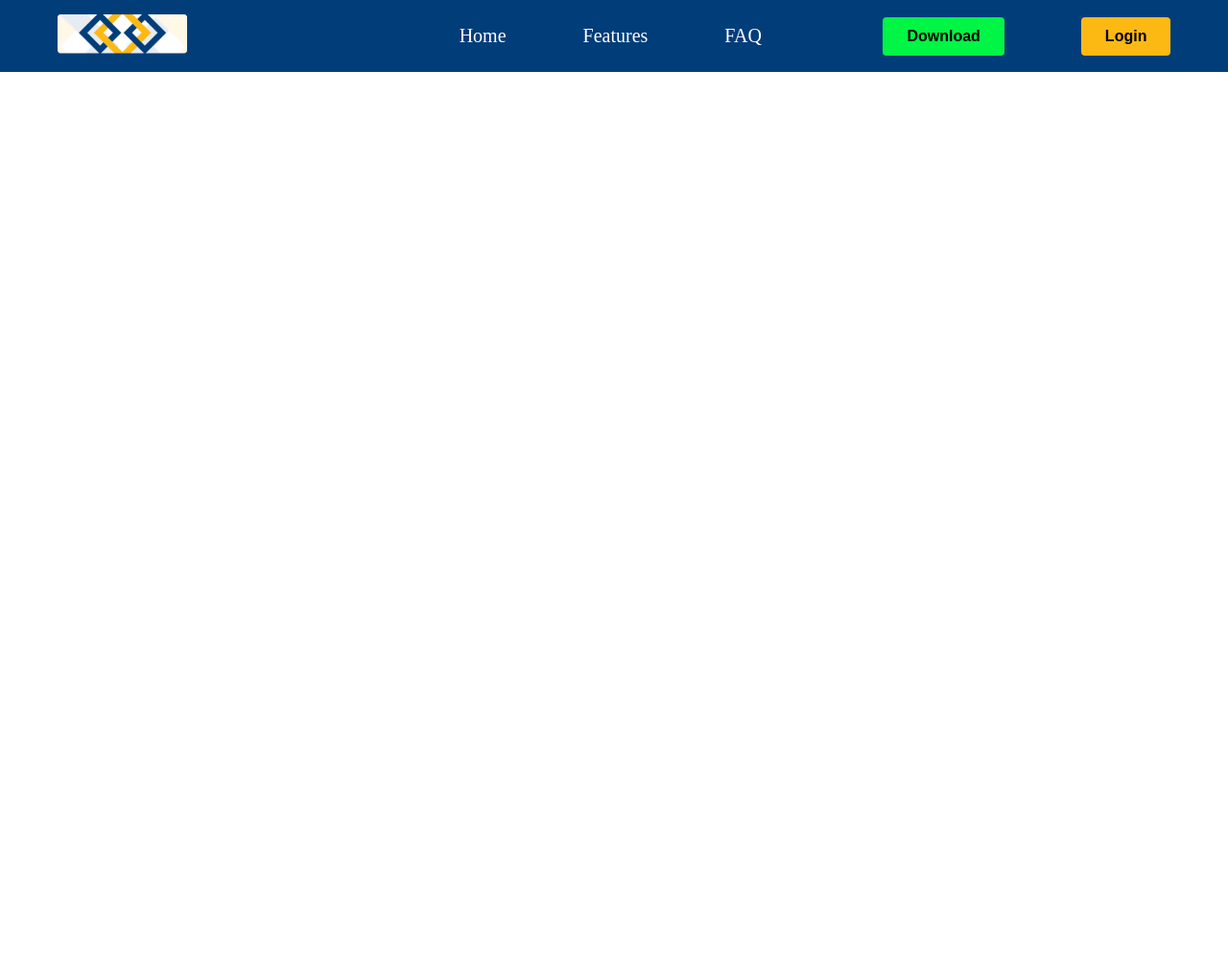
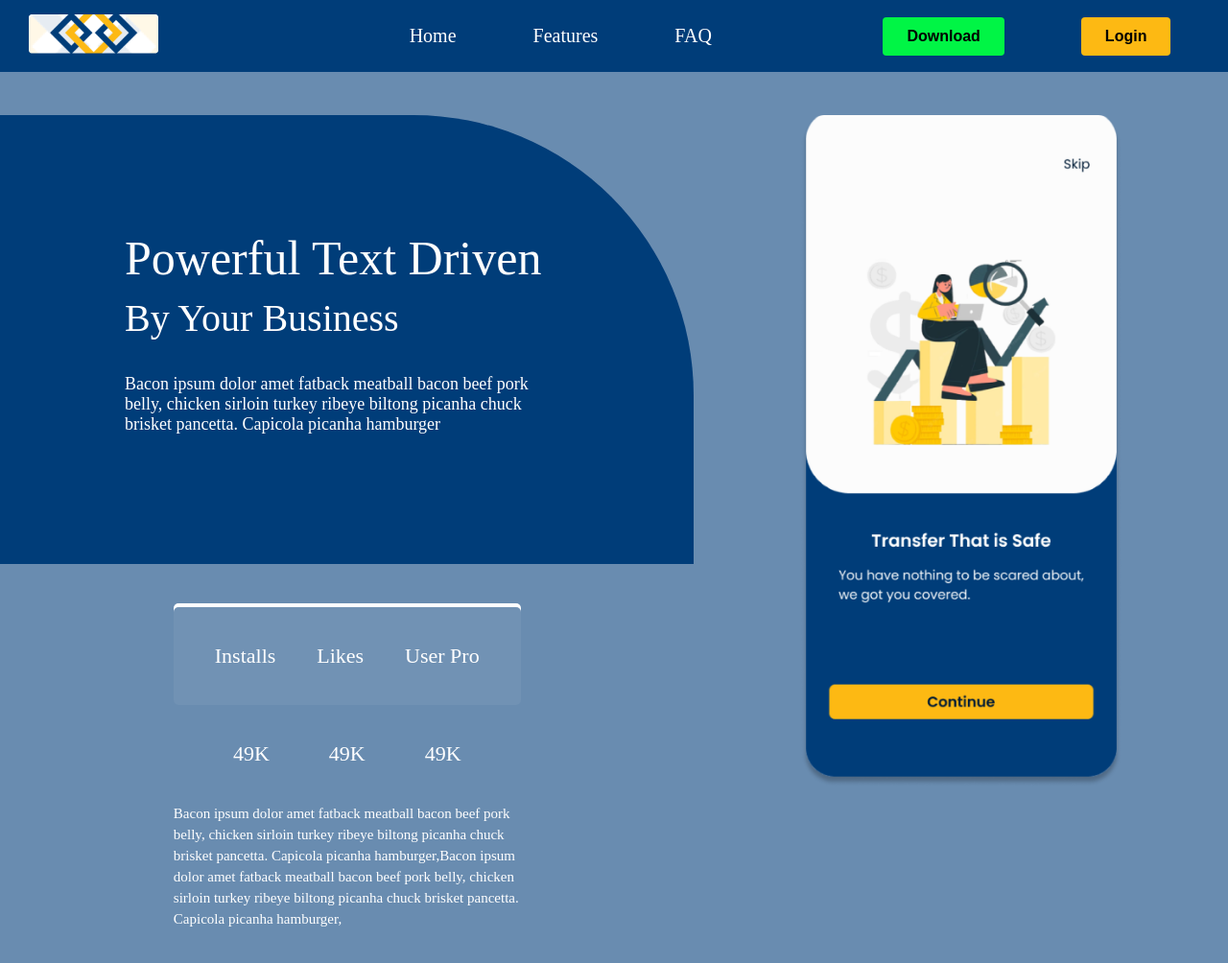
Before and after one commit to MarcusBYUI/web-demo, a plain HTML site: page index.html in a window 1280 px wide. Shown: the whole page at 96% size. Before the commit the page ends 800 px from the top, so only its background shows below. Drawn offline with Linux system fonts and the light colour scheme.

Commit message:
hero added

```diff
--- a/css/styles.css
+++ b/css/styles.css
@@ -1,5 +1,9 @@
 * {
   margin: 0;
+}
+
+body {
+  background: rgba(0, 61, 121, 0.59);
 }
 
 /* ================================= Header ================================ */
@@ -17,12 +21,19 @@
   position: absolute;
   gap: 15px;
   top: 0;
-  left: 0;
+  left: -100%;
   width: 100%;
   height: 100%;
   background-color: #003d79;
   padding-top: 35px;
   align-items: center;
+  opacity: 0;
+  transition: all 500ms ease-in-out;
+}
+
+.show {
+  left: 0;
+  opacity: 1;
 }
 
 .closeButton {
@@ -46,10 +57,11 @@
 }
 
 .menuItems {
+  margin-top: 20px;
   flex-direction: column;
   align-self: flex-start;
-  margin: 70px auto 0 38%;
-  align-items: flex-start;
+  align-items: center;
+  width: 100%;
 }
 
 .menuItems li {
@@ -101,12 +113,100 @@
 }
 
 .logoImage {
-  margin-left: 60px;
+  margin-left: 30px;
+}
+.hamContainer {
+  justify-self: flex-end;
+  align-self: center;
+  margin-right: 27px;
+}
+.hamContainer i {
+  color: white;
+  font-size: 20px;
+  cursor: pointer;
 }
 
-.hamContainer {
+/* ======================================HERO  ====================================== */
+
+.hero {
+  display: grid;
+  grid-template-columns: 1fr;
+  margin: 45px 0;
 }
 
+.heroText {
+  background: #003d79;
+  border-radius: 0px 292px 0px 0px;
+  padding: 150px 30px 70px 30px;
+  color: white;
+}
+
+.heroText h1 {
+  font-style: normal;
+  font-weight: 400;
+  font-size: 35px;
+  margin-bottom: 10px;
+}
+
+.heroText h2 {
+  font-style: normal;
+  font-weight: 400;
+  font-size: 25px;
+  margin-bottom: 35px;
+}
+
+.heroText p {
+  font-weight: 400;
+  font-size: 18px;
+  margin: 15px 0;
+}
+
+.statsContainer {
+  margin-top: 45px;
+}
+
+.stats > div:first-child {
+  background: rgba(255, 255, 255, 0.05);
+  box-shadow: 0px -4px 0px #ffffff;
+  border-radius: 5px;
+}
+
+.stats > div:first-child,
+.stats > div:last-child {
+  display: flex;
+  width: 80%;
+  margin: 0 auto;
+  justify-content: space-evenly;
+  padding: 30px 0;
+}
+
+.stats p {
+  font-weight: 400;
+  font-size: 20px;
+  line-height: 42px;
+  text-align: center;
+
+  color: #ffffff;
+}
+
+.statsContainer span {
+  display: block;
+  line-height: 22px;
+  font-size: 15px;
+  color: #ffffff;
+  width: 80%;
+  margin: 0 auto;
+}
+
+.heroImage {
+  margin-top: 25px;
+}
+
+.heroImage img {
+  display: block;
+  width: 60%;
+  margin: 0 auto;
+}
 /* ============================================   Desktop    ================================= */
 
 @media only screen and (min-width: 1100px) {
@@ -127,6 +227,7 @@
     height: auto;
     background-color: transparent;
     padding-top: 0;
+    opacity: 1;
   }
 
   .menuItems {
@@ -144,4 +245,39 @@
   .menuButtons {
     gap: 80px;
   }
+
+  /* =========================HERO=========================== */
+
+  .hero {
+    grid-template-columns: 1.3fr 1fr;
+  }
+
+  .heroText {
+    padding: 120px 130px;
+  }
+
+  .heroText h1 {
+    font-size: 50px;
+  }
+
+  .heroText h2 {
+    font-size: 40px;
+  }
+
+  .stats > div:first-child,
+  .stats > div:last-child {
+    width: 50%;
+  }
+
+  .stats p {
+    font-size: 22px;
+  }
+
+  .statsContainer span {
+    width: 50%;
+  }
+
+  .heroImage {
+    margin-top: 0;
+  }
 }
--- a/index.html
+++ b/index.html
@@ -20,10 +20,14 @@
           </a>
         </div>
         <div class="hamContainer">
-          <i class="fa-duotone fa-bars"></i>
+          <i onclick="openMenu()" class="fa-solid fa-bars"></i>
         </div>
         <div class="menuContainer">
-          <i class="fa fa-times closeButton" aria-hidden="true"></i>
+          <i
+            onclick="closeMenu()"
+            class="fa fa-times closeButton"
+            aria-hidden="true"
+          ></i>
           <a class="mobileMenuLogo" href="/">
             <img src="assets/logo.png" alt="logo" />
           </a>
@@ -40,7 +44,50 @@
         </div>
       </div>
     </header>
-    <main></main>
+
+    <main>
+      <!-- ==========================HERO ============================= -->
+
+      <section class="hero">
+        <div>
+          <div class="heroText">
+            <h1>Powerful Text Driven</h1>
+            <h2>By Your Business</h2>
+            <p>
+              Bacon ipsum dolor amet fatback meatball bacon beef pork belly,
+              chicken sirloin turkey ribeye biltong picanha chuck brisket
+              pancetta. Capicola picanha hamburger
+            </p>
+          </div>
+          <div class="statsContainer">
+            <div class="stats">
+              <div>
+                <p>Installs</p>
+                <p>Likes</p>
+                <p>User Pro</p>
+              </div>
+              <div>
+                <p>49K</p>
+                <p>49K</p>
+                <p>49K</p>
+              </div>
+            </div>
+
+            <span>
+              Bacon ipsum dolor amet fatback meatball bacon beef pork belly,
+              chicken sirloin turkey ribeye biltong picanha chuck brisket
+              pancetta. Capicola picanha hamburger,Bacon ipsum dolor amet
+              fatback meatball bacon beef pork belly, chicken sirloin turkey
+              ribeye biltong picanha chuck brisket pancetta. Capicola picanha
+              hamburger,
+            </span>
+          </div>
+        </div>
+        <div class="heroImage">
+          <img src="./assets/phone1.png" alt="app" />
+        </div>
+      </section>
+    </main>
     <footer></footer>
     <script src="/js/main.js"></script>
   </body>
--- a/js/main.js
+++ b/js/main.js
@@ -0,0 +1,8 @@
+const menuEl = document.querySelector(".menuContainer");
+
+const openMenu = () => {
+  menuEl.classList.add("show");
+};
+const closeMenu = () => {
+  menuEl.classList.remove("show");
+};
```
Also changed, not shown: assets/phone1.png (added).
